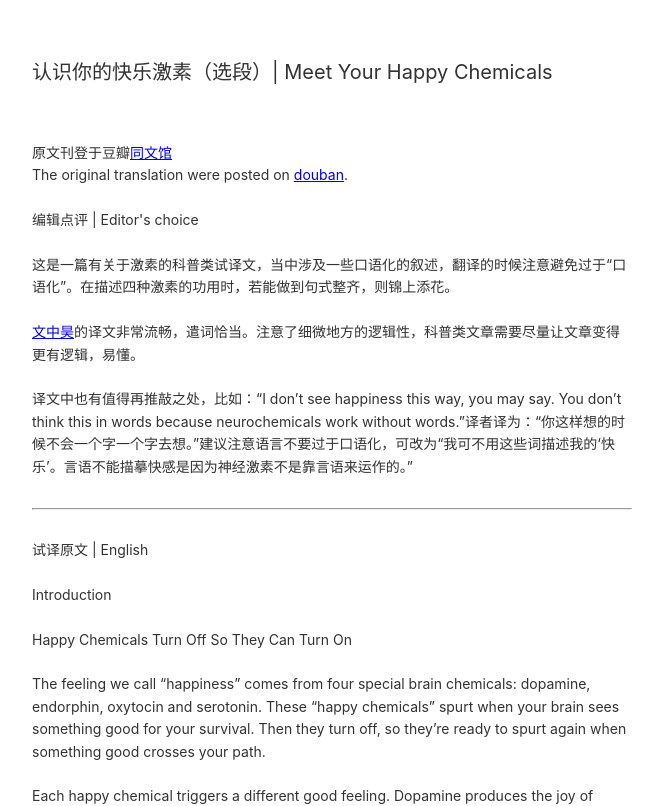
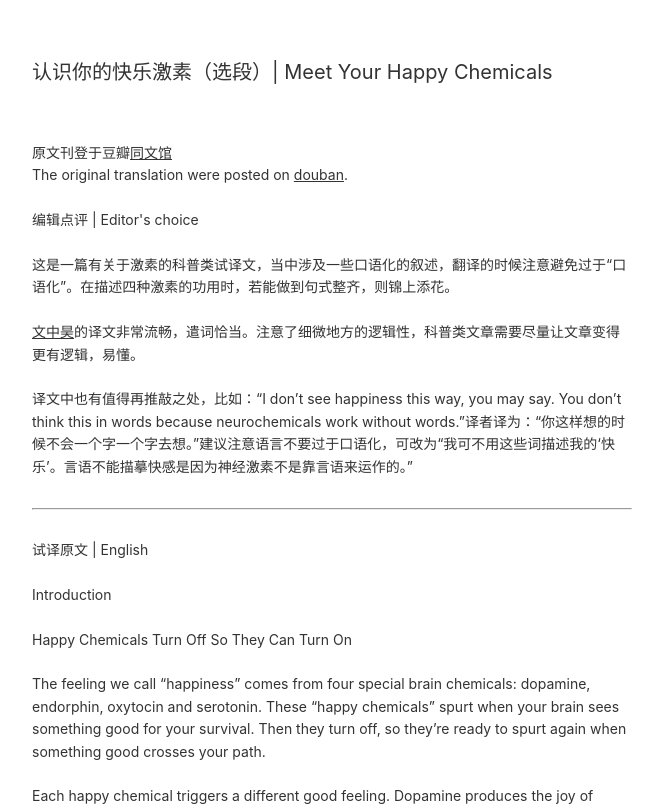
Before and after one commit to wzhub/wzhub.github.io, a plain HTML site: page p/161226.html in a window 1280 px wide. Shown: the top 806 px of the page, without its empty margins (308-965 px from the left). Drawn offline with Linux system fonts and the light colour scheme.

Commit message:
Update 161226.html

```diff
--- a/p/161226.html
+++ b/p/161226.html
@@ -11,6 +11,12 @@
         }
       div { position: relative; padding: 40px 20px; font-size: 14px; line-height: 1.6em; min-height: 440px; max-width: 600px; margin: auto;}
       h1 { font-size: 20px; font-weight: normal}
+      a:link {
+        color: #333333;
+      }
+      a:visited {
+        color: #333333;
+      }
     </style>
   </head>
   <body>
```
